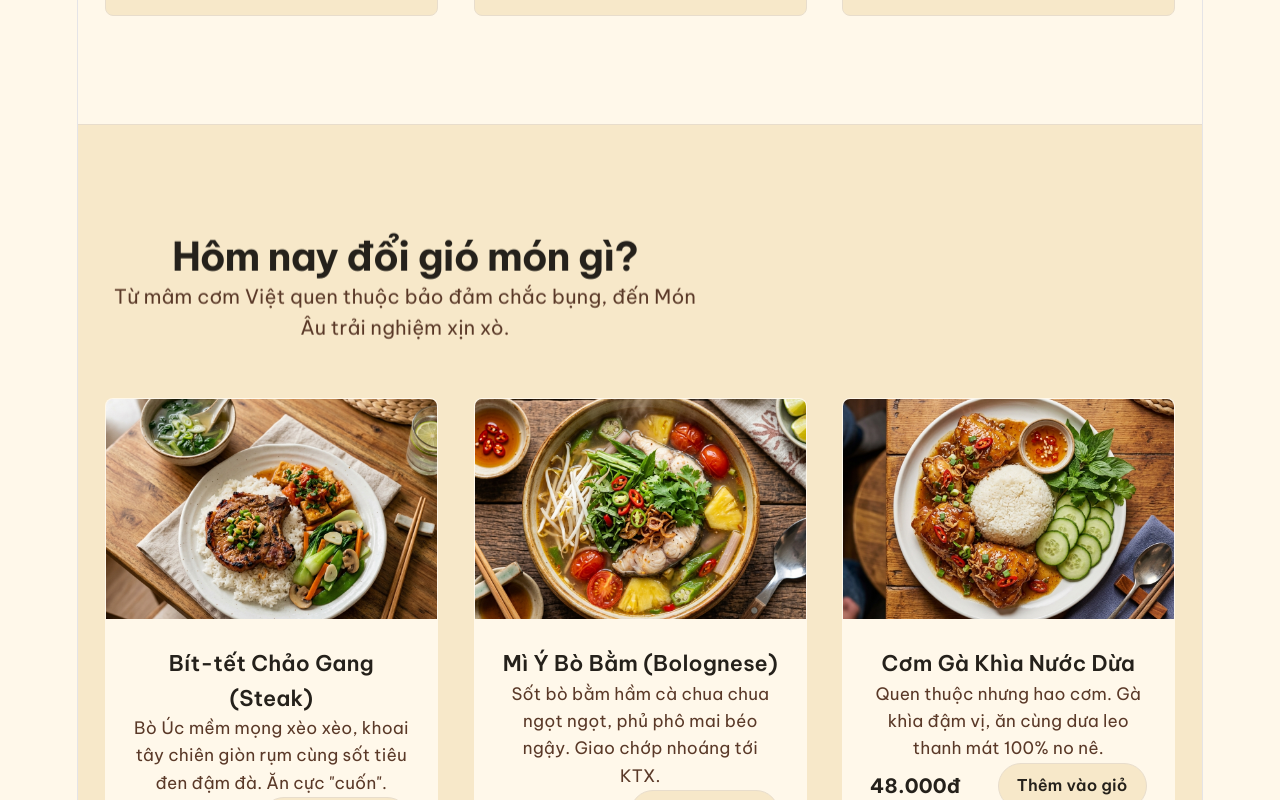
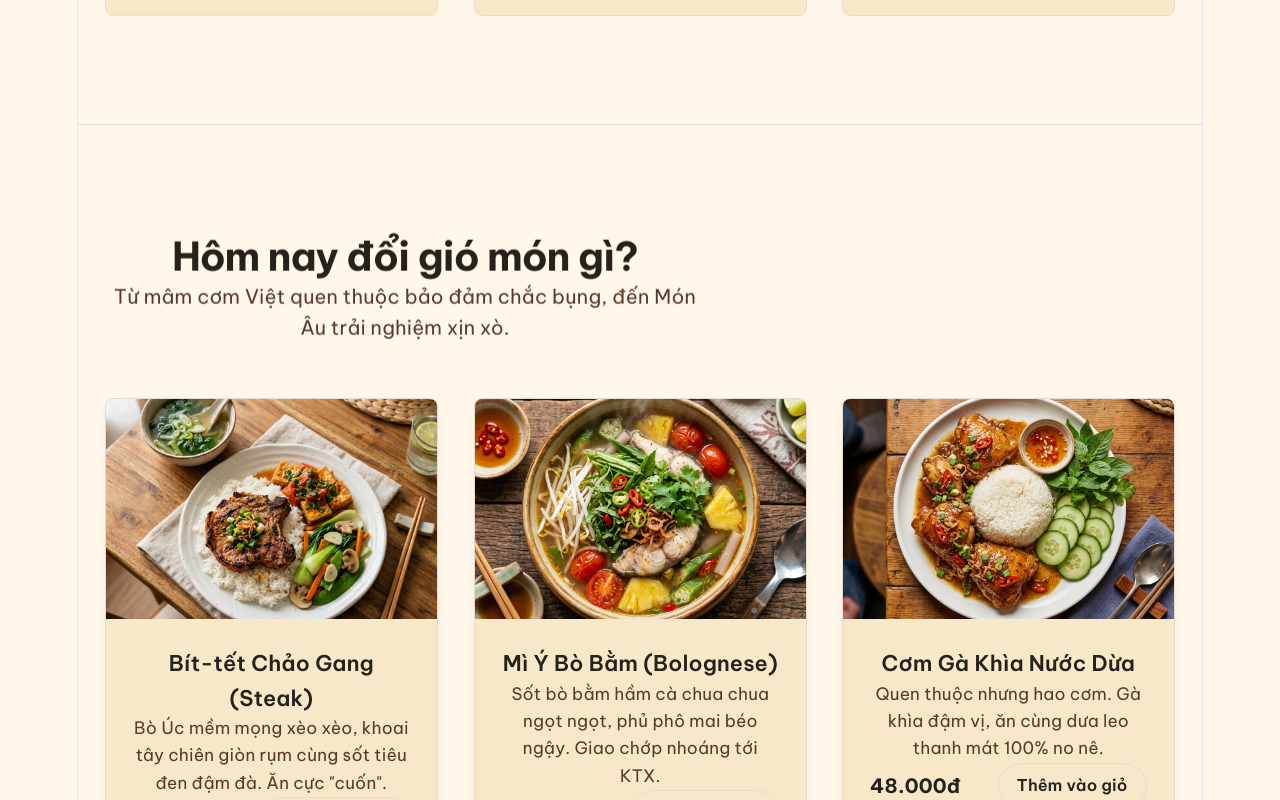
Before and after one commit to truonggiang22b/DATN-HTG-Bep-Nha-Minh, a React (Vite) app in the folder web-prototype-react/: page /landing-v2-hola in a window 1280 px wide. Shown: the part 1180-1980 px from the top of the page. Built offline with nearby package versions, Linux system fonts and the light colour scheme; no server answers; sample sign-in values are in the browser's storage; the HTML template or start-up script is replaced by a standard one.

Commit message:
design: harmonize section backgrounds for seamless color rhythm on Hola/Student landing pages

```diff
--- a/web-prototype-react/src/pages/LandingPageV2.css
+++ b/web-prototype-react/src/pages/LandingPageV2.css
@@ -302,7 +302,7 @@
 
 /* ── 3. MENU PREVIEWS ── */
 .ed-menu {
-  background-color: var(--v2-surface);
+  background-color: var(--v2-bg); /* Cream — consistent with page rhythm */
   padding: var(--v2-pad-y) 0;
   border-top: 1px solid var(--v2-border);
   border-bottom: 1px solid var(--v2-border);
@@ -312,10 +312,11 @@
   gap: 2rem;
 }
 .ed-menu-card {
-  background-color: var(--v2-bg);
+  background-color: var(--v2-surface); /* White — elevated above cream bg */
   border-radius: var(--v2-radius);
   overflow: hidden;
-  border: 1px solid transparent;
+  border: 1px solid var(--v2-border);
+  box-shadow: 0 2px 8px rgba(0,0,0,0.04);
   transition: border-color 0.3s ease, box-shadow 0.3s ease;
 }
 .ed-menu-card:hover {
@@ -430,9 +431,9 @@
 
 /* ── 7. FINALE ── */
 .ed-finale {
-  background-color: #F0E9E0;
+  background-color: var(--v2-bg); /* Match main cream — seamless rhythm */
   padding: calc(var(--v2-pad-y) * 1.5) 0;
-  border-top: 2px solid rgba(0,0,0,0.08);
+  border-top: 1px solid var(--v2-border);
   position: relative;
   overflow: hidden;
 }
@@ -509,11 +510,11 @@
   gap: 1.5rem;
 }
 .ed-info-card {
-  background-color: #FFFFFF;
-  border: 1.5px solid rgba(0,0,0,0.10);
+  background-color: var(--v2-surface); /* Warm white, consistent with card surface */
+  border: 1.5px solid var(--v2-border);
   padding: 1.5rem;
   border-radius: 16px;
-  box-shadow: 0 4px 16px rgba(0,0,0,0.07), 0 1px 3px rgba(0,0,0,0.05);
+  box-shadow: 0 4px 20px rgba(0,0,0,0.06), 0 1px 4px rgba(0,0,0,0.04);
   display: flex;
   align-items: flex-start;
   gap: 1.25rem;
```
